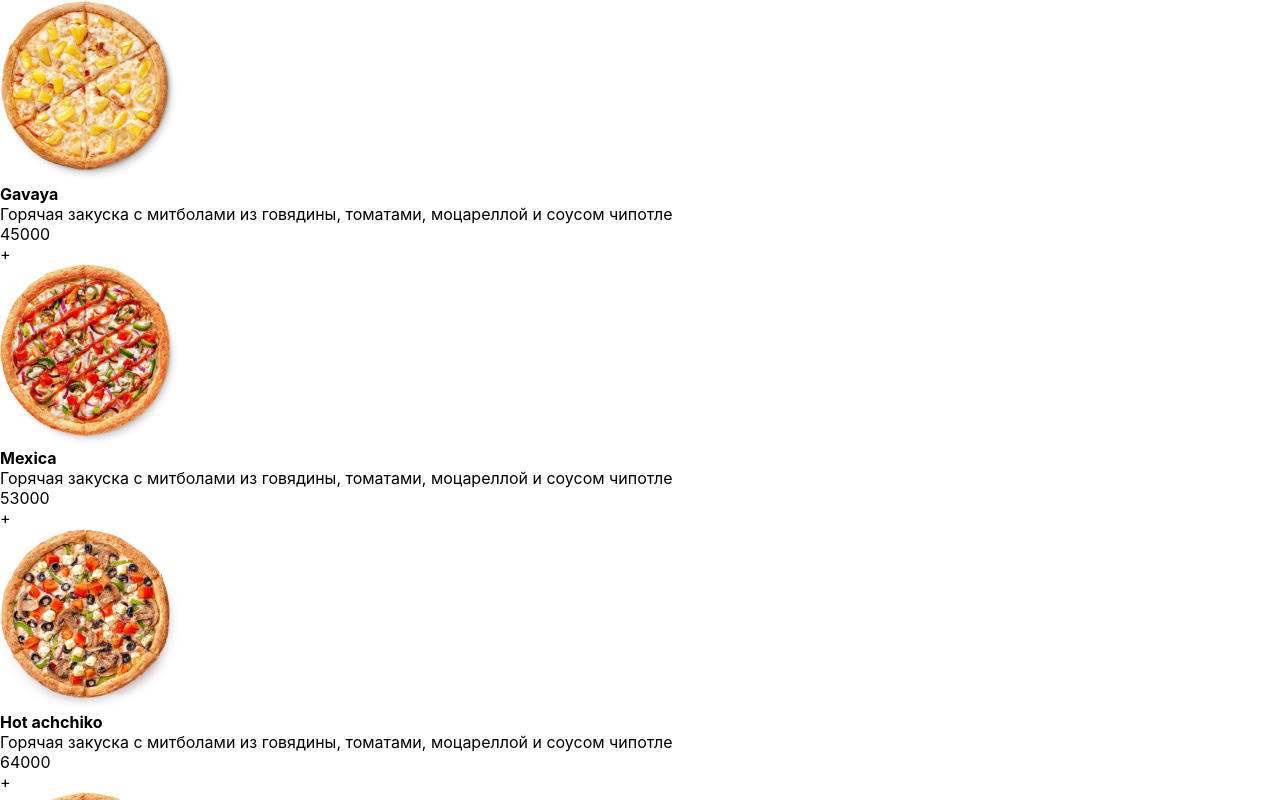
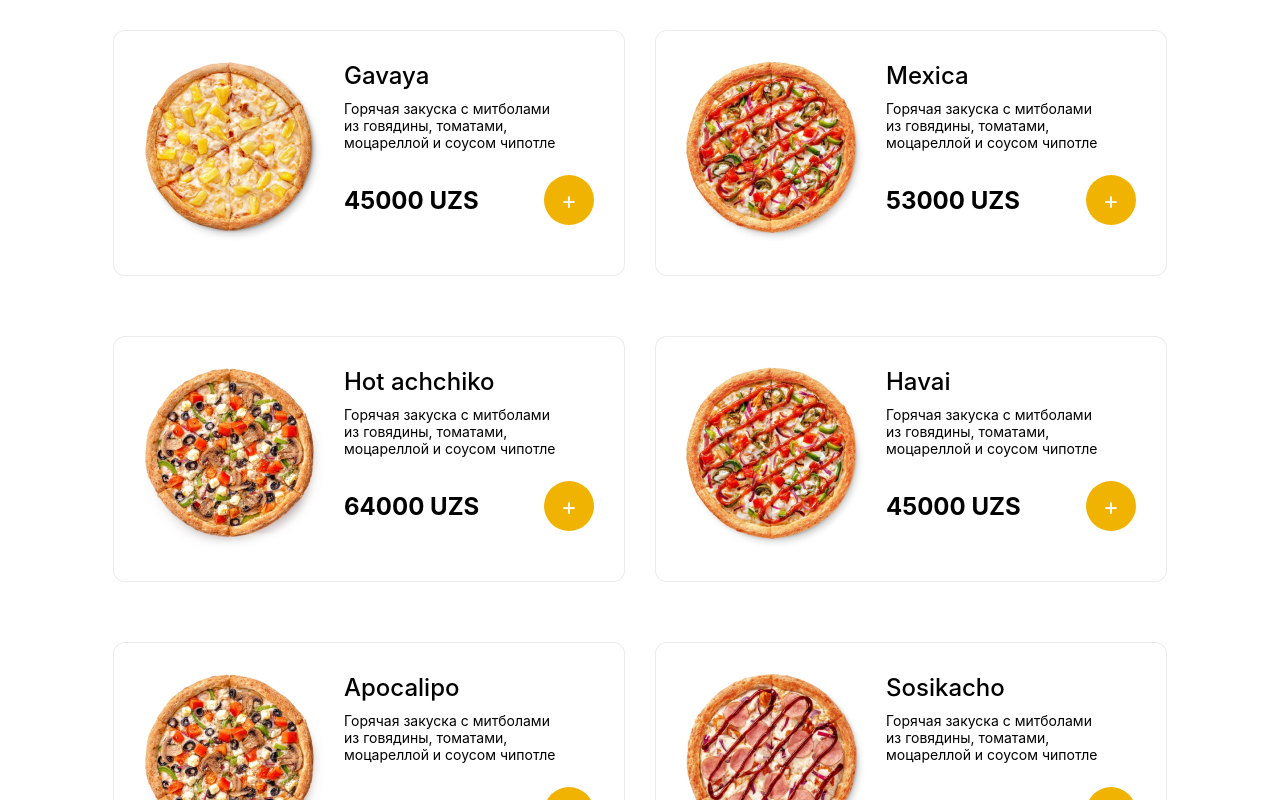
Before and after one commit to Bahodir8586/portfolio-2, a React (Create React App) app: page / in a window 1280 px wide. Shown: the top 800 px of the page. Built offline with nearby package versions, Linux system fonts and the light colour scheme.

Commit message:
product styled

```diff
--- a/src/components/Product/Product.js
+++ b/src/components/Product/Product.js
@@ -5,15 +5,15 @@ import classes from "./Product.module.css";
 const product = (props) => {
   console.log(props.product);
   return (
-    <div>
-      <div>
+    <div className={classes.product}>
+      <div className={classes.productImage}>
         <img src={props.product.imgSrc} alt={props.product.name} />
       </div>
-      <div>
+      <div className={classes.productInfo}>
         <h4>{props.product.name}</h4>
         <p>{props.product.description}</p>
-        <div>{props.product.price}</div>
-        <div>+</div>
+        <div className={classes.productPrice}>{props.product.price} UZS</div>
+        <div className={classes.addButton}>+</div>
       </div>
     </div>
   );
--- a/src/components/Product/Product.module.css
+++ b/src/components/Product/Product.module.css
@@ -0,0 +1,50 @@
+.product {
+  display: flex;
+  padding: 30px;
+  max-width: 540px;
+  border: 1px solid rgba(151, 151, 151, 0.181927);
+  border-radius: 12px;
+  margin: 30px 15px;
+  background-color: white;
+}
+.productImage {
+  width: 180px;
+  height: 100%;
+  background-color: white;
+}
+.productInfo {
+  padding-left: 20px;
+}
+.product h4 {
+  font-weight: 500;
+  font-size: 24px;
+  line-height: 29px;
+  margin-bottom: 10px;
+}
+.product p {
+  font-weight: 400;
+  font-size: 14px;
+  line-height: 17px;
+  margin-bottom: 24px;
+  width: 220px;
+}
+.productPrice {
+  font-weight: 700;
+  font-size: 24px;
+  line-height: 29px;
+  display: inline-block;
+  width: 200px;
+}
+.addButton {
+  cursor: pointer;
+  font-size: 24px;
+  color: #fff;
+  background-color: #f1b301;
+  border: 1px solid transparent;
+  border-radius: 50%;
+  width: 50px;
+  height: 50px;
+  display: inline-flex;
+  justify-content: center;
+  align-items: center;
+}
--- a/src/components/ProductHolder/ProductHolder.js
+++ b/src/components/ProductHolder/ProductHolder.js
@@ -1,13 +1,14 @@
 import React from "react";
 
 import Product from "../Product/Product";
+import classes from "./ProductHolder.module.css";
 
 const productHolder = (props) => {
-//   console.log(props.products);
+  //   console.log(props.products);
   const products = props.products.map((product) => {
     return <Product key={product.name} product={product} />;
   });
-  return <div>{products}</div>;
+  return <div className={classes.productHolder}>{products}</div>;
 };
 
 export default productHolder;
--- /dev/null
+++ b/src/components/ProductHolder/ProductHolder.module.css
@@ -0,0 +1,5 @@
+.productHolder {
+  display: flex;
+  flex-wrap: wrap;
+  justify-content: center;
+}
```
